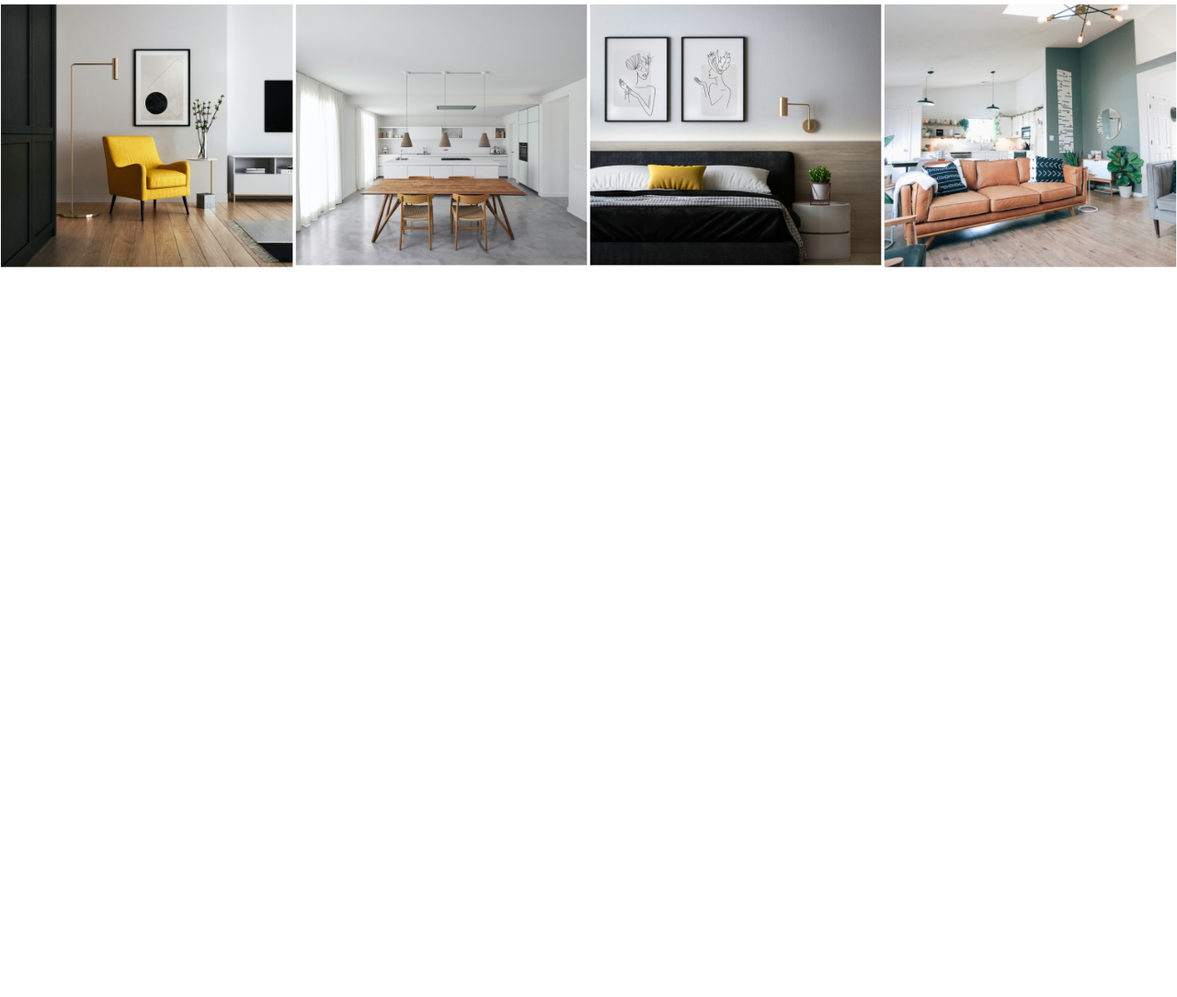
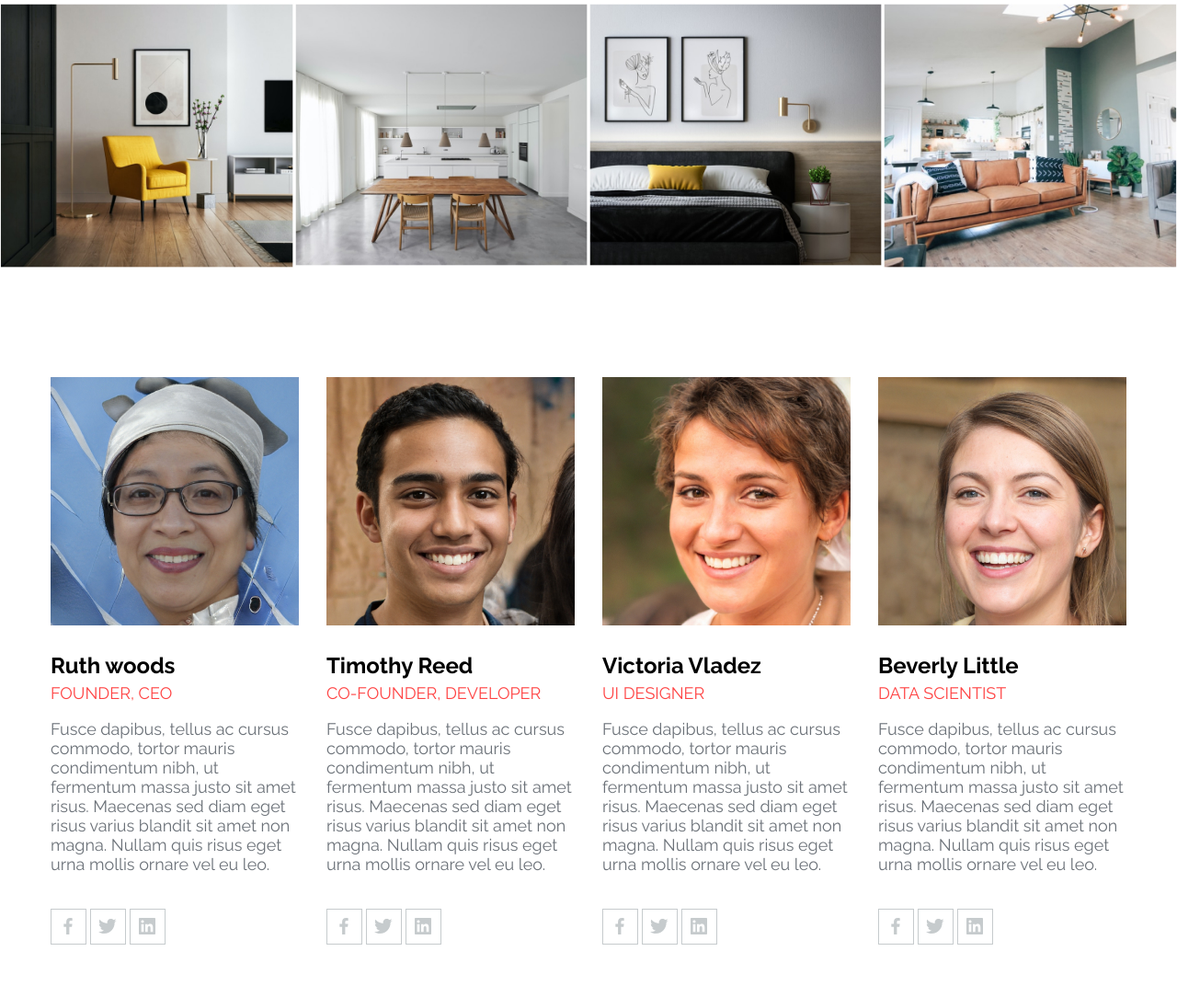
Before and after one commit to dnsbasok/tms-front-level-1, a website built with Parcel: page src/index.html in a window 1280 px wide. Shown: the part 1896-2980 px from the top of the page at 92% size. Before the commit the page ends 2192 px from the top, so only its background shows below. Built offline with nearby package versions, Linux system fonts and the light colour scheme; files whose address does not match are found by name.

Commit message:
feat(tms-front-level-1): add person

```diff
--- a/src/index.html
+++ b/src/index.html
@@ -68,7 +68,8 @@
           <img src="./images/features/icon_1.png" alt="" class="features__cover-img">
         </div>
         <h4 class="features__title">Easily Customised</h4>
-        <p class="features__description">Cras justo odio, dapibus ac facilisis in, egestas eget quam. Nullam quis risus eget urna mollis ornare vel eu leo. Donec ullamcorper nulla non metus auctor fringilla.</p>
+        <p class="features__description">Cras justo odio, dapibus ac facilisis in, egestas eget quam. Nullam quis risus
+          eget urna mollis ornare vel eu leo. Donec ullamcorper nulla non metus auctor fringilla.</p>
       </div>
 
       <div class="features__item">
@@ -76,7 +77,8 @@
           <img src="./images/features/icon_2.png" alt="" class="features__cover-img">
         </div>
         <h4 class="features__title">Responsive REadys</h4>
-        <p class="features__description">Cras justo odio, dapibus ac facilisis in, egestas eget quam. Nullam quis risus eget urna mollis ornare vel eu leo. Donec ullamcorper nulla non metus auctor fringilla.</p>
+        <p class="features__description">Cras justo odio, dapibus ac facilisis in, egestas eget quam. Nullam quis risus
+          eget urna mollis ornare vel eu leo. Donec ullamcorper nulla non metus auctor fringilla.</p>
       </div>
 
       <div class="features__item">
@@ -84,7 +86,8 @@
           <img src="./images/features/icon_3.png" alt="" class="features__cover-img">
         </div>
         <h4 class="features__title">Modern Design</h4>
-        <p class="features__description">Cras justo odio, dapibus ac facilisis in, egestas eget quam. Nullam quis risus eget urna mollis ornare vel eu leo. Donec ullamcorper nulla non metus auctor fringilla.</p>
+        <p class="features__description">Cras justo odio, dapibus ac facilisis in, egestas eget quam. Nullam quis risus
+          eget urna mollis ornare vel eu leo. Donec ullamcorper nulla non metus auctor fringilla.</p>
       </div>
 
       <div class="features__item">
@@ -92,7 +95,8 @@
           <img src="./images/features/icon_4.png" alt="" class="features__cover-img">
         </div>
         <h4 class="features__title">Clean Code</h4>
-        <p class="features__description">Cras justo odio, dapibus ac facilisis in, egestas eget quam. Nullam quis risus eget urna mollis ornare vel eu leo. Donec ullamcorper nulla non metus auctor fringilla.</p>
+        <p class="features__description">Cras justo odio, dapibus ac facilisis in, egestas eget quam. Nullam quis risus
+          eget urna mollis ornare vel eu leo. Donec ullamcorper nulla non metus auctor fringilla.</p>
       </div>
 
       <div class="features__item">
@@ -100,7 +104,8 @@
           <img src="./images/features/icon_5.png" alt="" class="features__cover-img">
         </div>
         <h4 class="features__title">Ready to Ship</h4>
-        <p class="features__description">Cras justo odio, dapibus ac facilisis in, egestas eget quam. Nullam quis risus eget urna mollis ornare vel eu leo. Donec ullamcorper nulla non metus auctor fringilla.</p>
+        <p class="features__description">Cras justo odio, dapibus ac facilisis in, egestas eget quam. Nullam quis risus
+          eget urna mollis ornare vel eu leo. Donec ullamcorper nulla non metus auctor fringilla.</p>
       </div>
 
       <div class="features__item">
@@ -108,7 +113,8 @@
           <img src="./images/features/icon_6.png" alt="" class="features__cover-img">
         </div>
         <h4 class="features__title">Download for Free</h4>
-        <p class="features__description">Cras justo odio, dapibus ac facilisis in, egestas eget quam. Nullam quis risus eget urna mollis ornare vel eu leo. Donec ullamcorper nulla non metus auctor fringilla.</p>
+        <p class="features__description">Cras justo odio, dapibus ac facilisis in, egestas eget quam. Nullam quis risus
+          eget urna mollis ornare vel eu leo. Donec ullamcorper nulla non metus auctor fringilla.</p>
       </div>
     </section>
 
@@ -193,6 +199,102 @@
         </div>
       </div>
     </section>
+
+    <section class="person container">
+      <div class="person__item">
+        <div class="person__cover">
+          <img src="./images/person/person_1.jpg" alt="" class="person__cover-img">
+        </div>
+        <h5 class="person__title">Ruth woods</h5>
+        <h6 class="person__subtitle">founder, ceo</h6>
+        <p class="person__description">Fusce dapibus, tellus ac cursus commodo, tortor mauris condimentum nibh, ut
+          fermentum massa justo sit amet risus. Maecenas sed diam eget risus varius blandit sit amet non magna. Nullam
+          quis risus eget urna mollis ornare vel eu leo.</p>
+        <div class="social person__social">
+          <a class="social__link">
+            <img src="./images/social/facebook_icon.svg" alt="" class="social__link-img">
+          </a>
+          <a class="social__link">
+            <img src="./images/social/twitter_icon.svg" alt="" class="social__link-img">
+          </a>
+          <a class="social__link">
+            <img src="./images/social/linkedin_icon.svg" alt="" class="social__link-img">
+          </a>
+        </div>
+      </div>
+
+      <div class="person__item">
+        <div class="person__cover">
+          <img src="./images/person/person_2.jpg" alt="" class="person__cover-img">
+        </div>
+        <h5 class="person__title">Timothy Reed</h5>
+        <h6 class="person__subtitle">co-founder, developer</h6>
+        <p class="person__description">Fusce dapibus, tellus ac cursus commodo, tortor mauris condimentum nibh, ut
+          fermentum massa justo sit amet risus. Maecenas sed diam eget risus varius blandit sit amet non magna. Nullam
+          quis risus eget urna mollis ornare vel eu leo.</p>
+        <div class="social person__social">
+          <a class="social__link">
+            <img src="./images/social/facebook_icon.svg" alt="" class="social__link-img">
+          </a>
+          <a class="social__link">
+            <img src="./images/social/twitter_icon.svg" alt="" class="social__link-img">
+          </a>
+          <a class="social__link">
+            <img src="./images/social/linkedin_icon.svg" alt="" class="social__link-img">
+          </a>
+        </div>
+      </div>
+
+      <div class="person__item">
+        <div class="person__cover">
+          <img src="./images/person/person_3.jpg" alt="" class="person__cover-img">
+        </div>
+        <h5 class="person__title">Victoria Vladez</h5>
+        <h6 class="person__subtitle">ui designer</h6>
+        <p class="person__description">Fusce dapibus, tellus ac cursus commodo, tortor mauris condimentum nibh, ut
+          fermentum massa justo sit amet risus. Maecenas sed diam eget risus varius blandit sit amet non magna. Nullam
+          quis risus eget urna mollis ornare vel eu leo.</p>
+        <div class="social person__social">
+          <a class="social__link">
+            <img src="./images/social/facebook_icon.svg" alt="" class="social__link-img">
+          </a>
+          <a class="social__link">
+            <img src="./images/social/twitter_icon.svg" alt="" class="social__link-img">
+          </a>
+          <a class="social__link">
+            <img src="./images/social/linkedin_icon.svg" alt="" class="social__link-img">
+          </a>
+        </div>
+      </div>
+
+      <div class="person__item">
+        <div class="person__cover">
+          <img src="./images/person/person_4.jpg" alt="" class="person__cover-img">
+        </div>
+        <h5 class="person__title">Beverly Little</h5>
+        <h6 class="person__subtitle">data scientist</h6>
+        <p class="person__description">Fusce dapibus, tellus ac cursus commodo, tortor mauris condimentum nibh, ut
+          fermentum massa justo sit amet risus. Maecenas sed diam eget risus varius blandit sit amet non magna. Nullam
+          quis risus eget urna mollis ornare vel eu leo.</p>
+        <div class="social person__social">
+          <a class="social__link">
+            <img src="./images/social/facebook_icon.svg" alt="" class="social__link-img">
+          </a>
+          <a class="social__link">
+            <img src="./images/social/twitter_icon.svg" alt="" class="social__link-img">
+          </a>
+          <a class="social__link">
+            <img src="./images/social/linkedin_icon.svg" alt="" class="social__link-img">
+          </a>
+        </div>
+      </div>
+    </section>
+
+    <section class="slider">
+      <div class="slider__cover">
+        <img src="./images/slider/slider_1.jpg" alt="" class="slider__cover-img">
+      </div>
+    </section>
   </main>
 </body>
 
--- /dev/null
+++ b/src/styles/_person.scss
@@ -0,0 +1,50 @@
+.person {
+  padding: 114px 0;
+  display: flex;
+  gap: 1.875rem;
+
+  &__item {
+    width: 270px;
+  }
+
+  &__cover {
+    width: 270px;
+    height: 270px;
+  }
+
+  &__cover-img {
+    width: 100%;
+    height: 100%;
+    object-fit: contain;
+  }
+
+  &__title {
+    font-weight: 700;
+    font-size: 1.5rem;
+    line-height: 1.17;
+    margin-top: 1.875rem;
+  }
+
+  &__subtitle {
+    font-weight: 400;
+    font-size: 1.125rem;
+    line-height: 1.17;
+    align-items: center;
+    text-transform: uppercase;
+    color: #FF4343;
+    margin-top: 0.3125rem;
+  }
+
+  &__description {
+    font-weight: 400;
+    font-size: 1.125rem;
+    line-height: 1.17;
+    align-items: center;
+    margin-top: 1.125rem;
+    color: $color-gray;
+  }
+
+  &__social {
+    margin-top: 2.375rem;
+  }
+}
--- a/src/styles/app.scss
+++ b/src/styles/app.scss
@@ -14,3 +14,4 @@ $color-gray: #6C7279;
 @import './btn';
 @import './features.scss';
 @import './gallery.scss';
+@import './person';
--- /dev/null
+++ b/src/styles/social.scss
@@ -0,0 +1,11 @@
+.social {
+  display: flex;
+  flex-wrap: wrap;
+  gap: 0.375rem;
+
+  &__link {
+    display: block;
+    width: 39px;
+    height: 39px;
+  }
+}
```
Also changed, not shown: src/images/person/person_1.jpg (added), src/images/person/person_2.jpg (added), src/images/person/person_3.jpg (added), src/images/person/person_4.jpg (added), src/images/slider/slider_1.jpg (added), src/images/social/facebook_icon.svg (added), src/images/social/linkedin_icon.svg (added), src/images/social/twitter_icon.svg (added).
